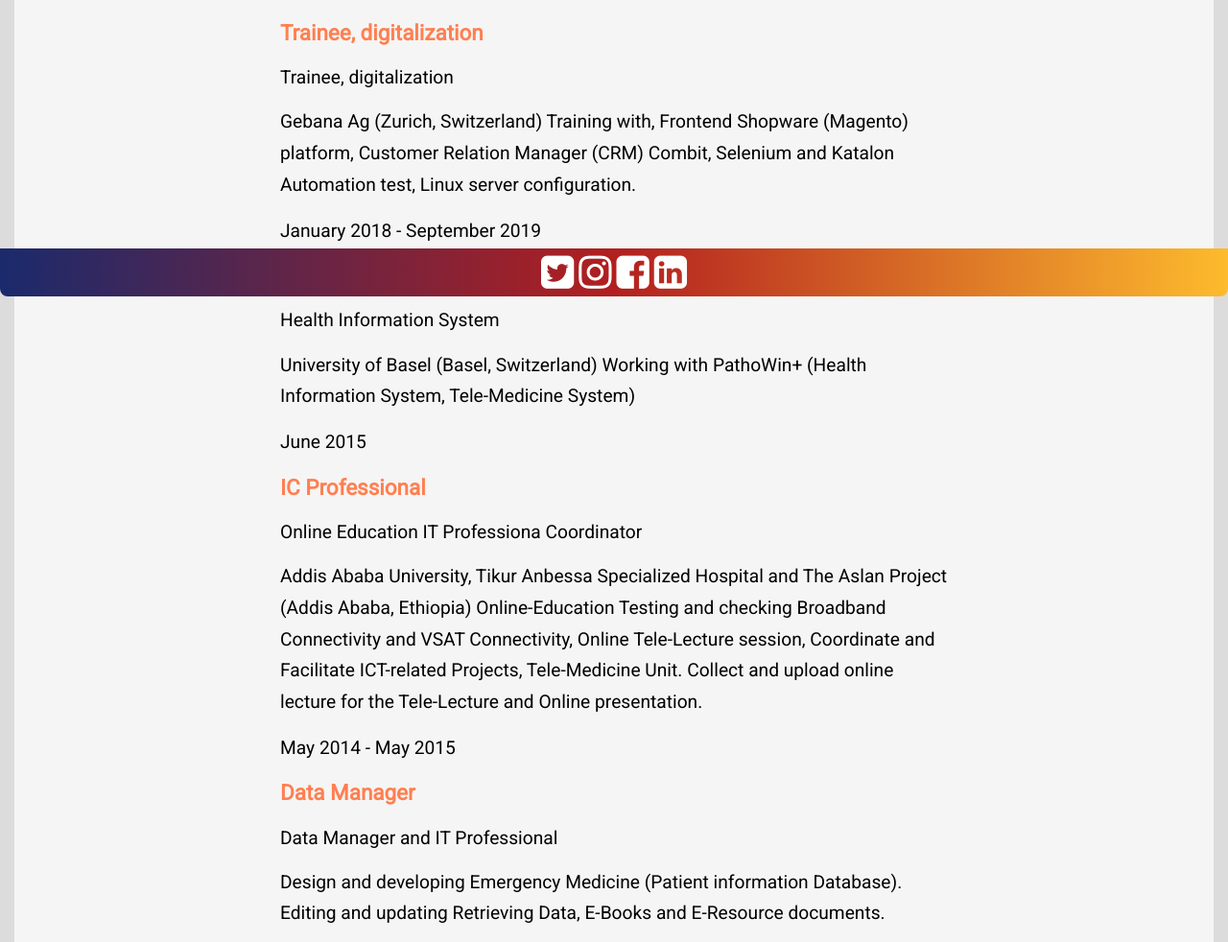
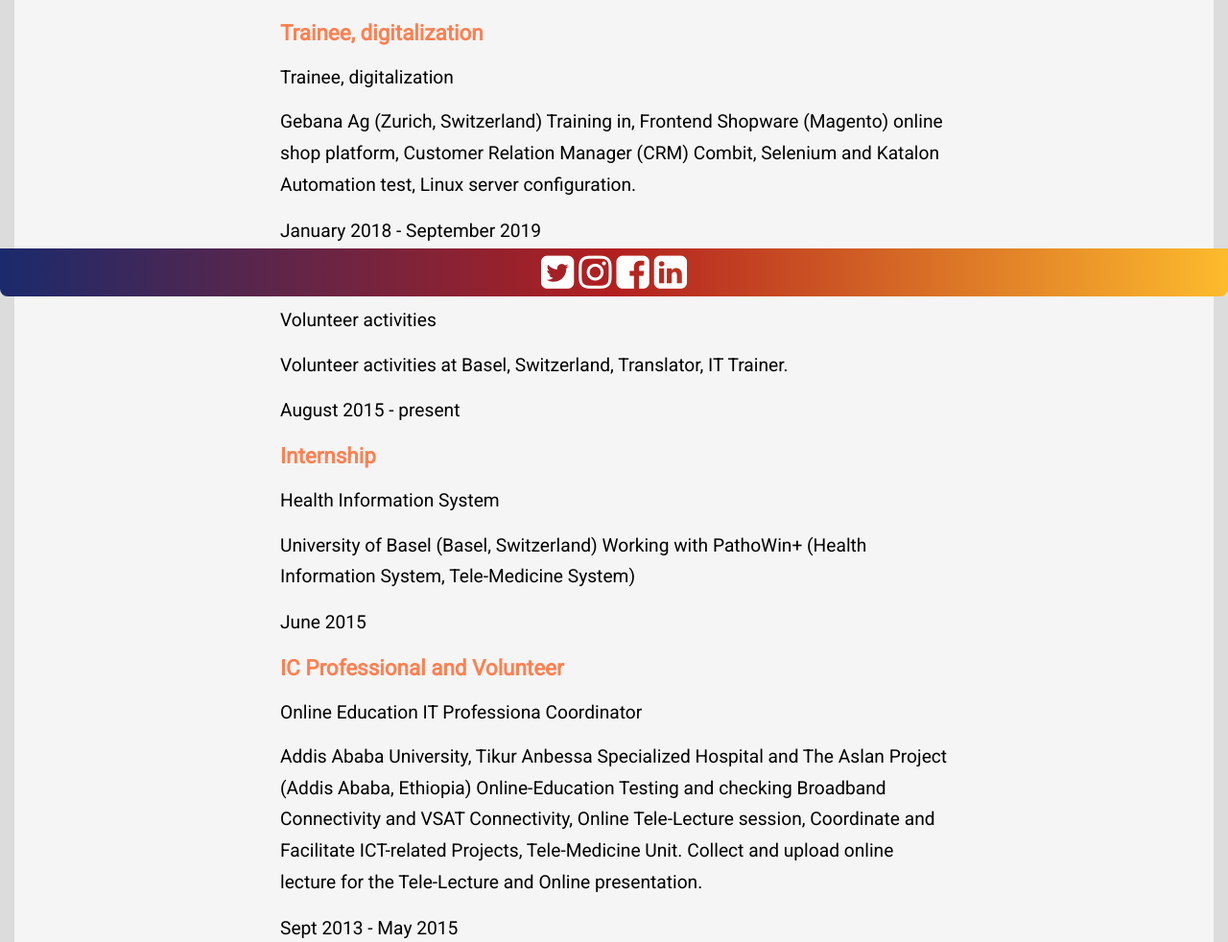
Before and after one commit to YosephEL/yosephel.github.io, a plain HTML site: page about/index.html in a window 1280 px wide. Shown: the part 491-1473 px from the top of the page at 96% size. Drawn offline with Linux system fonts and the light colour scheme.

Commit message:
update on about page on currunt experience

```diff
--- a/about/index.html
+++ b/about/index.html
@@ -61,11 +61,24 @@
 								<div>
 									Trainee, digitalization
 								</div>
-								<p>Gebana Ag  (Zurich, Switzerland) Training with, Frontend Shopware (Magento)  platform, Customer Relation Manager (CRM) Combit, Selenium and Katalon Automation test, Linux server configuration.
+								<p>Gebana Ag  (Zurich, Switzerland) Training in, Frontend Shopware (Magento) online shop platform, Customer Relation Manager (CRM) Combit, Selenium and Katalon Automation test, Linux server configuration.
 								</p>
 							</div>
 							<div>
 								<span>January 2018 - September 2019</span>
+							</div>
+						</div>
+						<div>
+							<div>
+								<h3>Volunteer </h3>
+								<div>
+									Volunteer activities
+								</div>
+								<p>Volunteer activities at Basel, Switzerland, Translator, IT Trainer.
+								</p>
+							</div>
+							<div>
+								<span>August 2015 - present</span>
 							</div>
 						</div>
 						<div>
@@ -83,7 +96,7 @@
 						</div>
 						<div>
 							<div>
-								<h3>IC Professional </h3>
+								<h3>IC Professional and Volunteer </h3>
 								<div>
 									Online Education IT Professiona Coordinator
 								</div>
@@ -91,7 +104,7 @@
 								</p>
 							</div>
 							<div>
-								<span>May 2014 - May 2015</span>
+								<span>Sept 2013 - May 2015</span>
 							</div>
 						</div>
 						<div>
```
